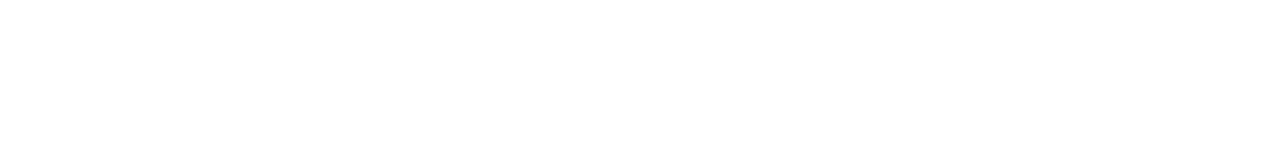
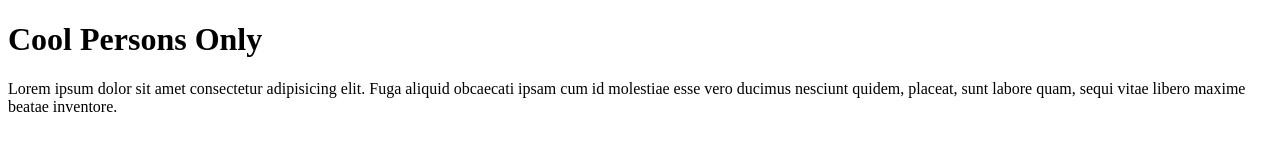
Before and after one commit to libbyreeves/branching-exercise, a plain HTML site: page index.html in a window 1280 px wide. Drawn offline with Linux system fonts and the light colour scheme.

Commit message:
new title and paragraph

```diff
--- a/index.html
+++ b/index.html
@@ -7,6 +7,9 @@
   <title>Git branching lesson on test</title>
 </head>
 <body>
-
+  <header>
+    <h1>Cool Persons Only</h1>
+    <p>Lorem ipsum dolor sit amet consectetur adipisicing elit. Fuga aliquid obcaecati ipsam cum id molestiae esse vero ducimus nesciunt quidem, placeat, sunt labore quam, sequi vitae libero maxime beatae inventore.</p>
+  </header>
 </body>
 </html>
```
